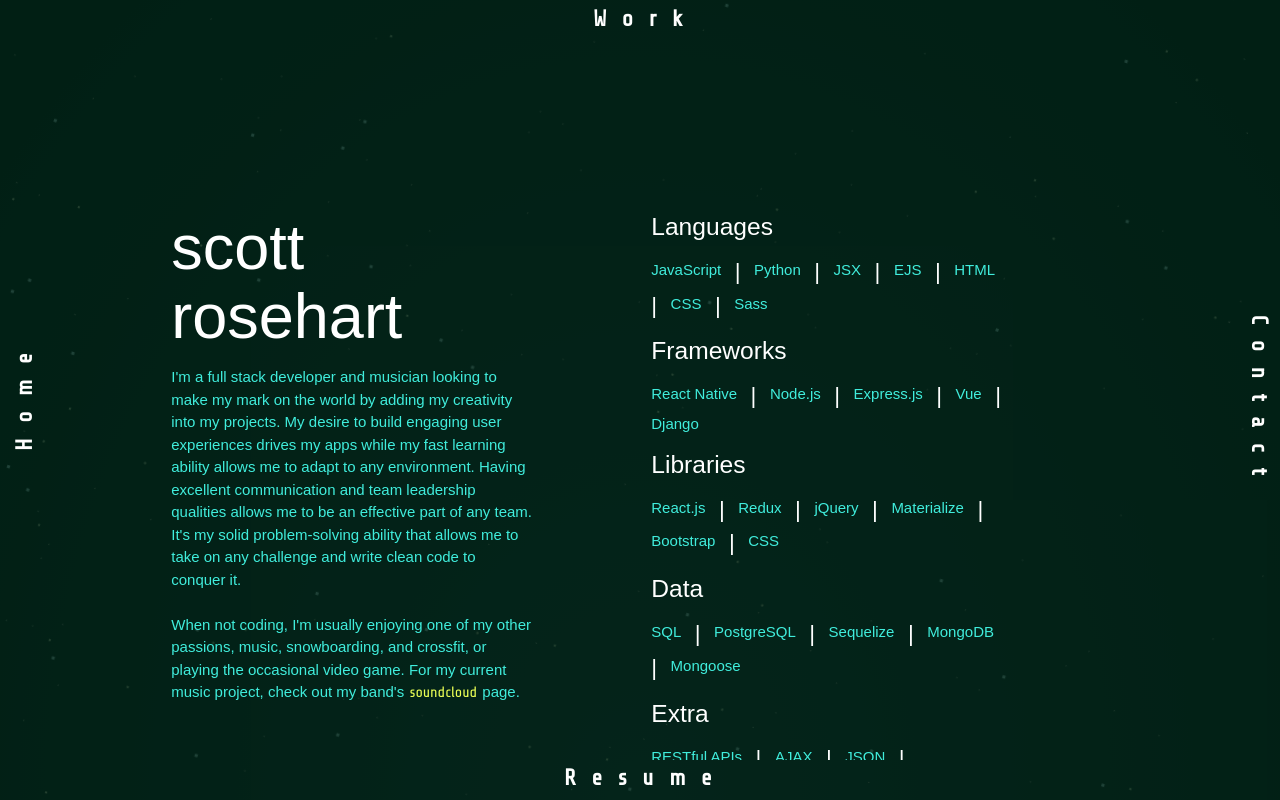
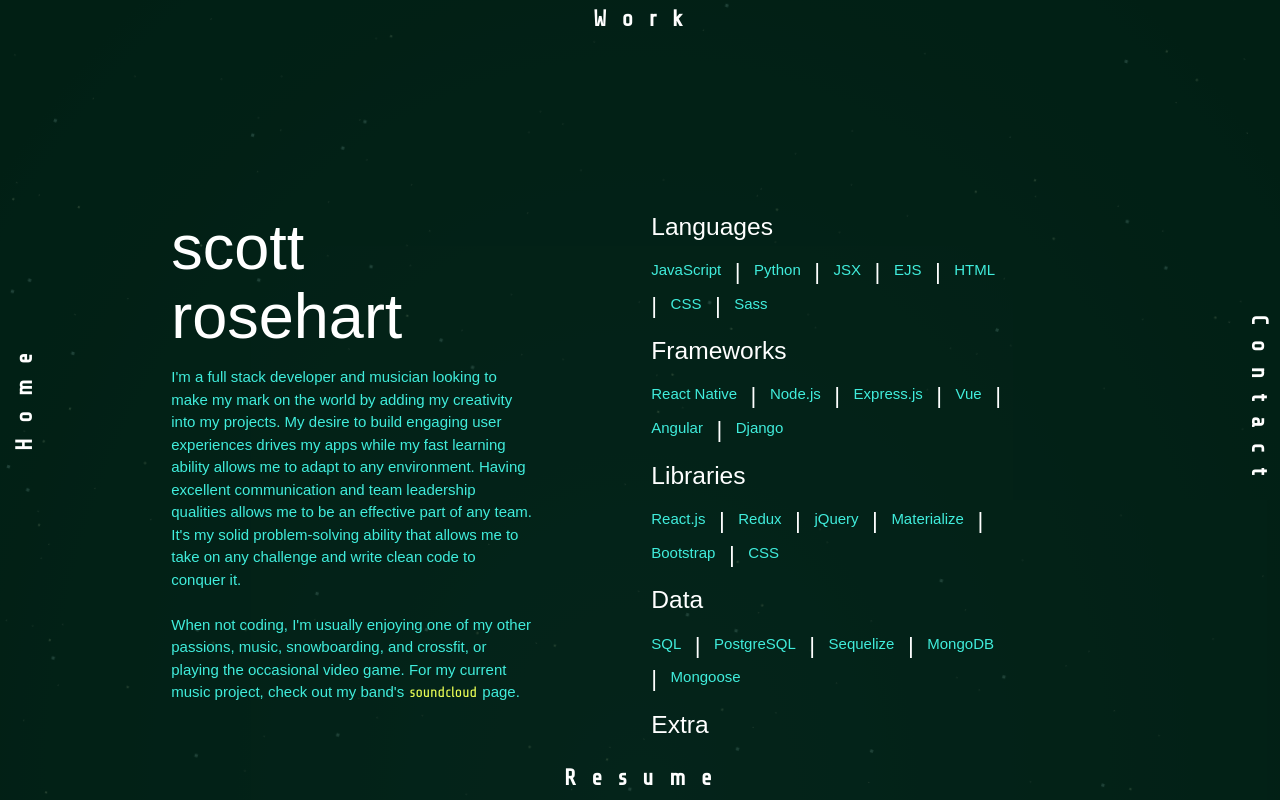
Before and after one commit to ScoRoc/scoroc.github.io, a plain HTML site: page index.html in a window 1280 px wide. Both pictures are taken after a click on the link "About". Drawn offline with nearby package versions, Linux system fonts and the light colour scheme; a web font is replaced by a local one.

Commit message:
added angular

```diff
--- a/index.html
+++ b/index.html
@@ -225,7 +225,7 @@
             <h5 class="about-skills-title">Languages</h5>
             <p class="about-skills-p">JavaScript<span> | </span>Python<span> | </span>JSX<span> | </span>EJS<span> | </span>HTML<span> | </span>CSS<span> | </span>Sass</p>
             <h5 class="about-skills-title">Frameworks</h5>
-            <p class="about-skills-p">React Native<span> | </span>Node.js<span> | </span>Express.js<span> | </span>Vue<span> | </span>Django</p>
+            <p class="about-skills-p">React Native<span> | </span>Node.js<span> | </span>Express.js<span> | </span>Vue<span> | </span>Angular<span> | </span>Django</p>
             <h5 class="about-skills-title">Libraries</h5>
             <p class="about-skills-p">React.js<span> | </span>Redux<span> | </span>jQuery<span> | </span>Materialize<span> | </span>Bootstrap<span> | </span>CSS</p>
             <h5 class="about-skills-title">Data</h5>
@@ -239,7 +239,7 @@
             <h5 class="about-skills-title">Languages</h5>
             <p class="about-skills-p">JavaScript<span> | </span>Python<span> | </span>JSX<span> | </span>EJS<span> | </span>HTML<span> | </span>CSS<span> | </span>Sass</p>
             <h5 class="about-skills-title">Frameworks</h5>
-            <p class="about-skills-p">React Native<span> | </span>Node.js<span> | </span>Express.js<span> | </span>Vue<span> | </span>Django</p>
+            <p class="about-skills-p">React Native<span> | </span>Node.js<span> | </span>Express.js<span> | </span>Vue<span> | </span>Angular<span> | </span>Django</p>
             <h5 class="about-skills-title">Libraries</h5>
             <p class="about-skills-p">React.js<span> | </span>Redux<span> | </span>jQuery<span> | </span>Materialize<span> | </span>Bootstrap<span> | </span>CSS</p>
             <h5 class="about-skills-title">Data</h5>
```
